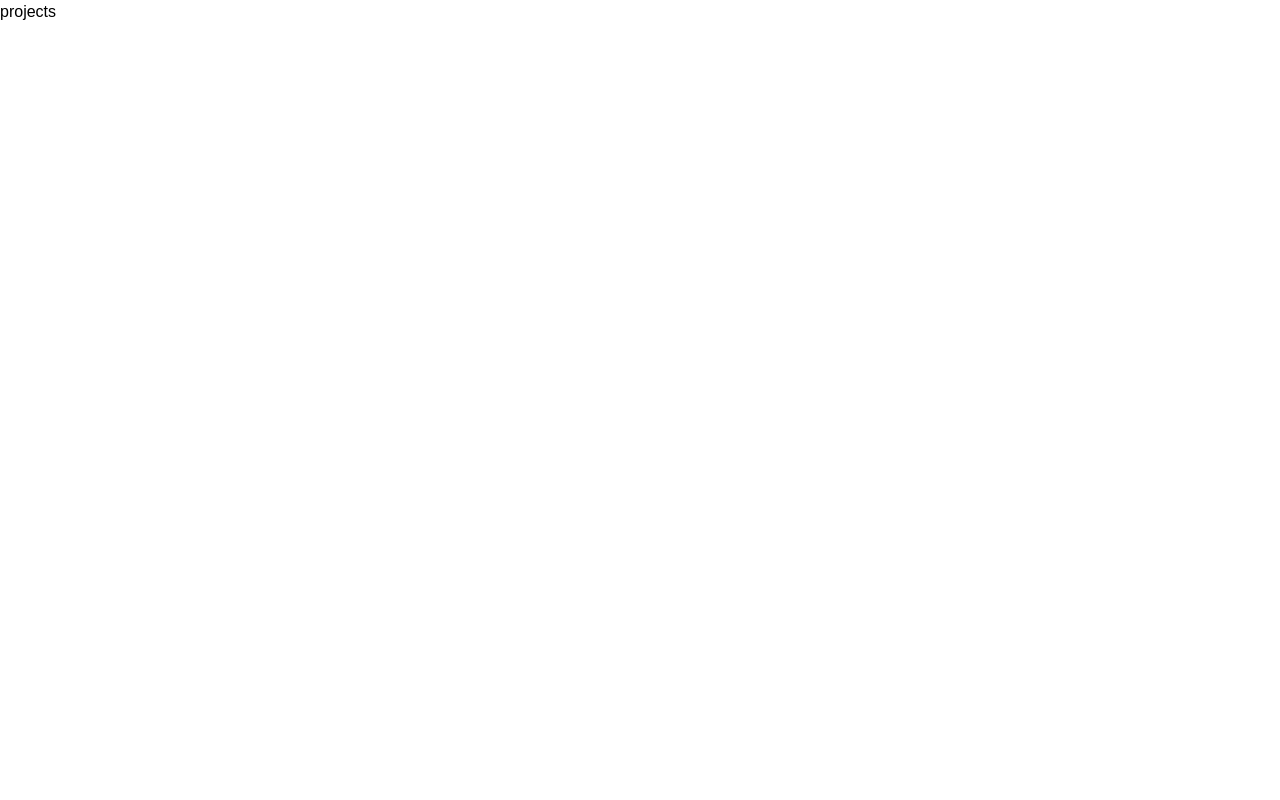
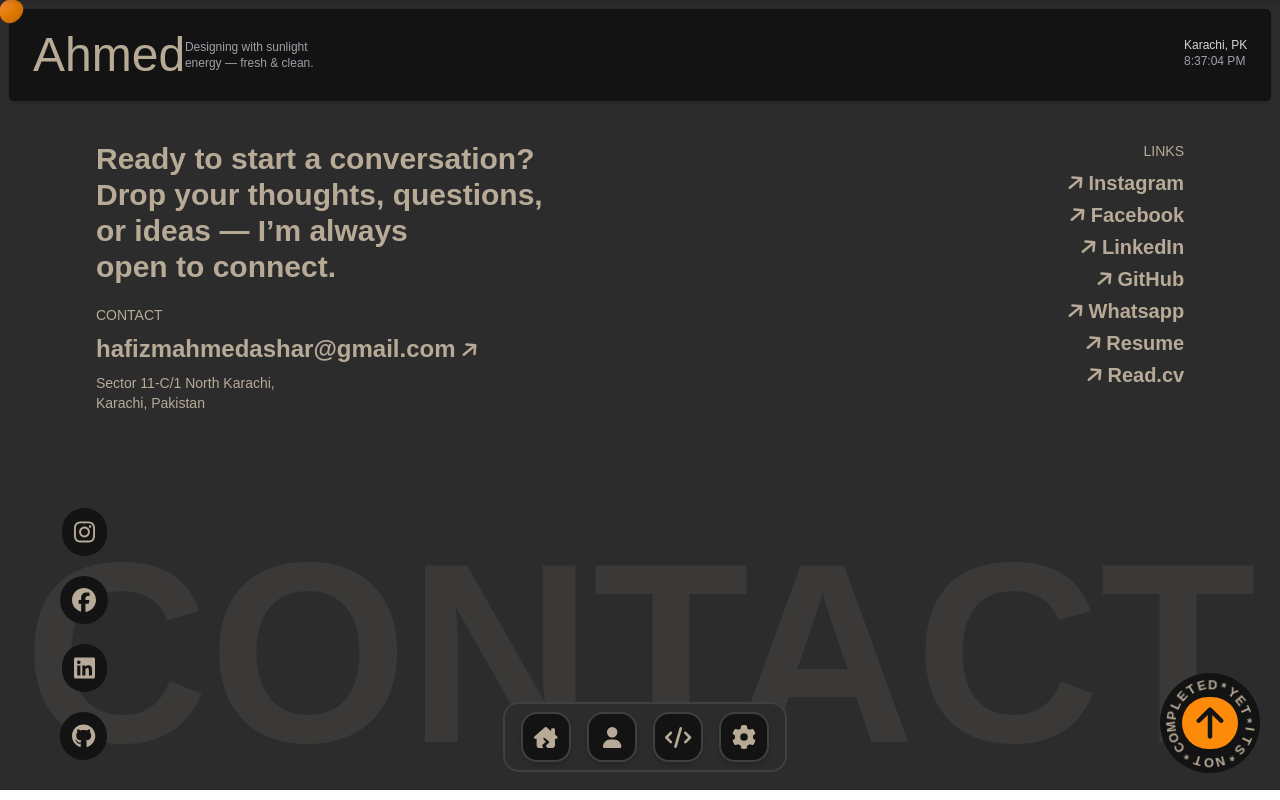
Before and after one commit to ahmed-ashar/Portfolio, a React (Vite) app: page /projects in a window 1280 px wide. Built offline with nearby package versions, Linux system fonts and the light colour scheme; a web font is replaced by a local one.

Commit message:
for smoth scroll

```diff
--- a/src/pages/about/About.jsx
+++ b/src/pages/about/About.jsx
@@ -16,7 +16,15 @@ import AboutPage from '../../components/aboutPage/AboutPage'
 const About = () => {
   return (
     <div>
-      <ReactLenis root>
+      <ReactLenis
+        root
+        options={{
+          duration: 1.5,        // Scroll animation duration
+          smooth: true,         // Enable smooth scroll
+          easing: (t) => 1 - Math.pow(1 - t, 3),  // Custom easing function
+          lerp: 0.02,           // Low value = smoother scroll
+        }}
+      >
         <div style={{ padding: "0.55rem", backgroundColor: "#2C2C2C" }}>
           <div
             style={{
--- a/src/pages/home/Home.jsx
+++ b/src/pages/home/Home.jsx
@@ -1,5 +1,6 @@
-import ReactLenis from "lenis/react";
 import React from "react";
+import { Lenis as ReactLenis } from "lenis/react";
+
 import Navbar from "../../components/navbar/Navbar";
 import BlobCursor from "../../utilis/blobCursor/BlobCursor";
 import Hero from "../../components/hero/Hero";
@@ -15,7 +16,15 @@ import FooterSection from "../../components/footerSection/FooterSection";
 const Home = () => {
   return (
     <div>
-      <ReactLenis root>
+      <ReactLenis
+        root
+        options={{
+          duration: 1.5,        // Scroll animation duration
+          smooth: true,         // Enable smooth scroll
+          easing: (t) => 1 - Math.pow(1 - t, 3),  // Custom easing function
+          lerp: 0.02,           // Low value = smoother scroll
+        }}
+      >
         <div style={{ padding: "0.55rem", backgroundColor: "#2C2C2C" }}>
           <div
             style={{
@@ -25,7 +34,6 @@ const Home = () => {
             }}
           >
             <Navbar />
-
             <BlobCursor
               blobType="circle"
               fillColor="#fd8b09"
@@ -44,7 +52,6 @@ const Home = () => {
               slowDuration={0.15}
               zIndex={5}
             />
-
             <Hero />
             <Icons />
             <ChatBot />
--- a/src/pages/projects/Projects.jsx
+++ b/src/pages/projects/Projects.jsx
@@ -1,9 +1,67 @@
+import ReactLenis from 'lenis/react'
 import React from 'react'
+import Navbar from '../../components/navbar/Navbar'
+import BlobCursor from '../../utilis/blobCursor/BlobCursor'
+import AboutPage from '../../components/aboutPage/AboutPage'
+import Icons from '../../components/icons/Icons'
+import ChatBot from '../../components/chatbot/ChatBot'
+import DockComp from '../../components/dock/DockComp'
+import FooterSection from '../../components/footerSection/FooterSection'
 
 const Projects = () => {
   return (
     <div>
-      projects
+      <ReactLenis
+        root
+        options={{
+          duration: 1.5,        // Scroll animation duration
+          smooth: true,         // Enable smooth scroll
+          easing: (t) => 1 - Math.pow(1 - t, 3),  // Custom easing function
+          lerp: 0.02,           // Low value = smoother scroll
+        }}
+      >
+        <div style={{ padding: "0.55rem", backgroundColor: "#2C2C2C" }}>
+          <div
+            style={{
+              borderRadius: "0.3rem",
+              backgroundColor: "#131313",
+              height: "100%",
+            }}
+          >
+            <Navbar />
+
+            <BlobCursor
+              blobType="circle"
+              fillColor="#fd8b09"
+              trailCount={2}
+              sizes={[50, 30]}
+              innerSizes={[8, 8]}
+              innerColor="#b7ab98"
+              opacities={[0.6, 0.4]}
+              shadowColor="rgba(0,0,0,0.4)"
+              shadowBlur={8}
+              shadowOffsetX={5}
+              shadowOffsetY={5}
+              filterStdDeviation={8}
+              useFilter={true}
+              fastDuration={0.1}
+              slowDuration={0.15}
+              zIndex={5}
+            />
+
+            {/* <AboutPage /> */}
+            {/* <Hero /> */}
+            <Icons />
+            <ChatBot />
+            <DockComp />
+            {/* <ScrollVelocitySlide /> */}
+            {/* <AboutSection /> */}
+            {/* <ProjectSection /> */}
+            {/* <QuoteSection /> */}
+          </div>
+          <FooterSection />
+        </div>
+      </ReactLenis>
     </div>
   )
 }
```
